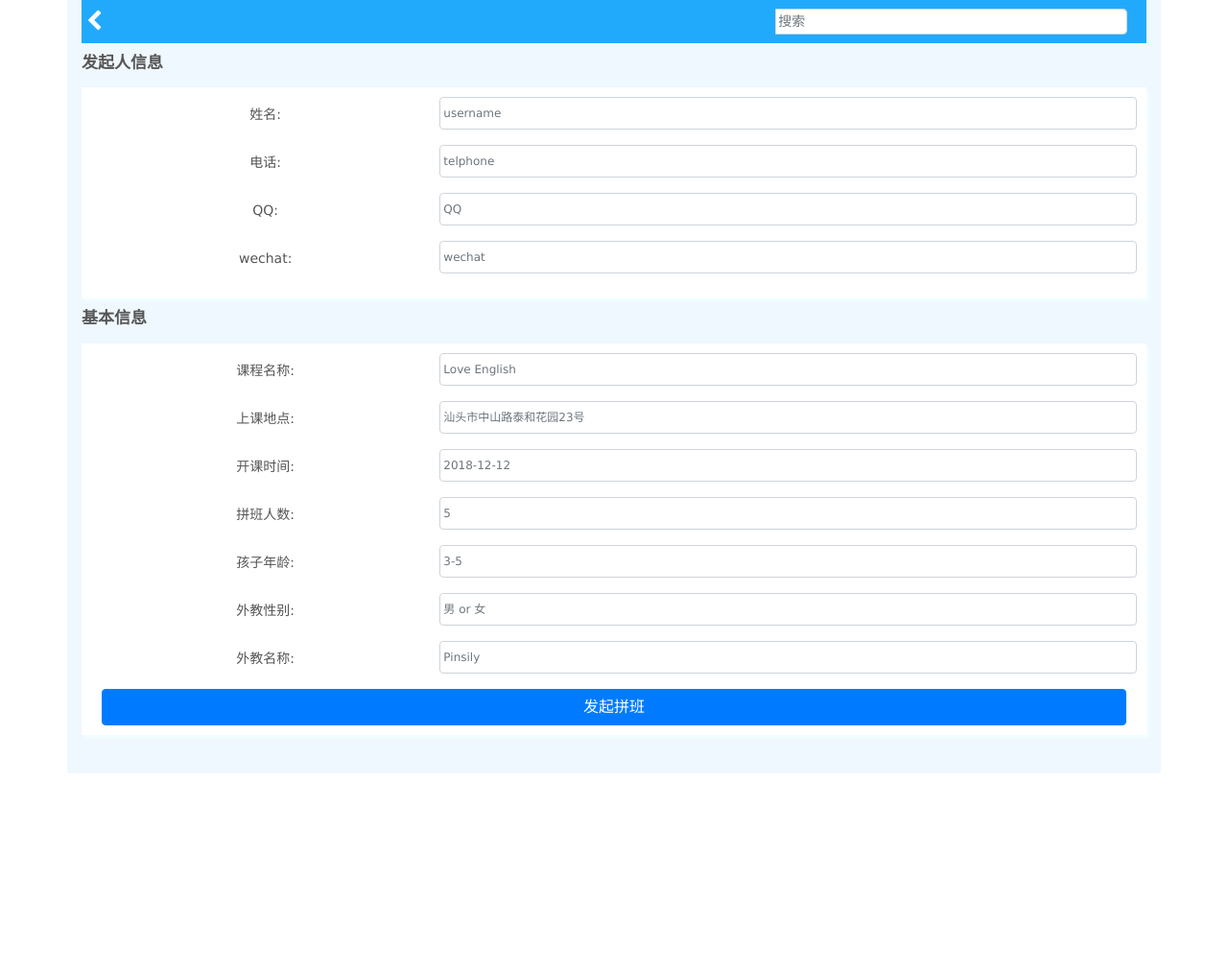
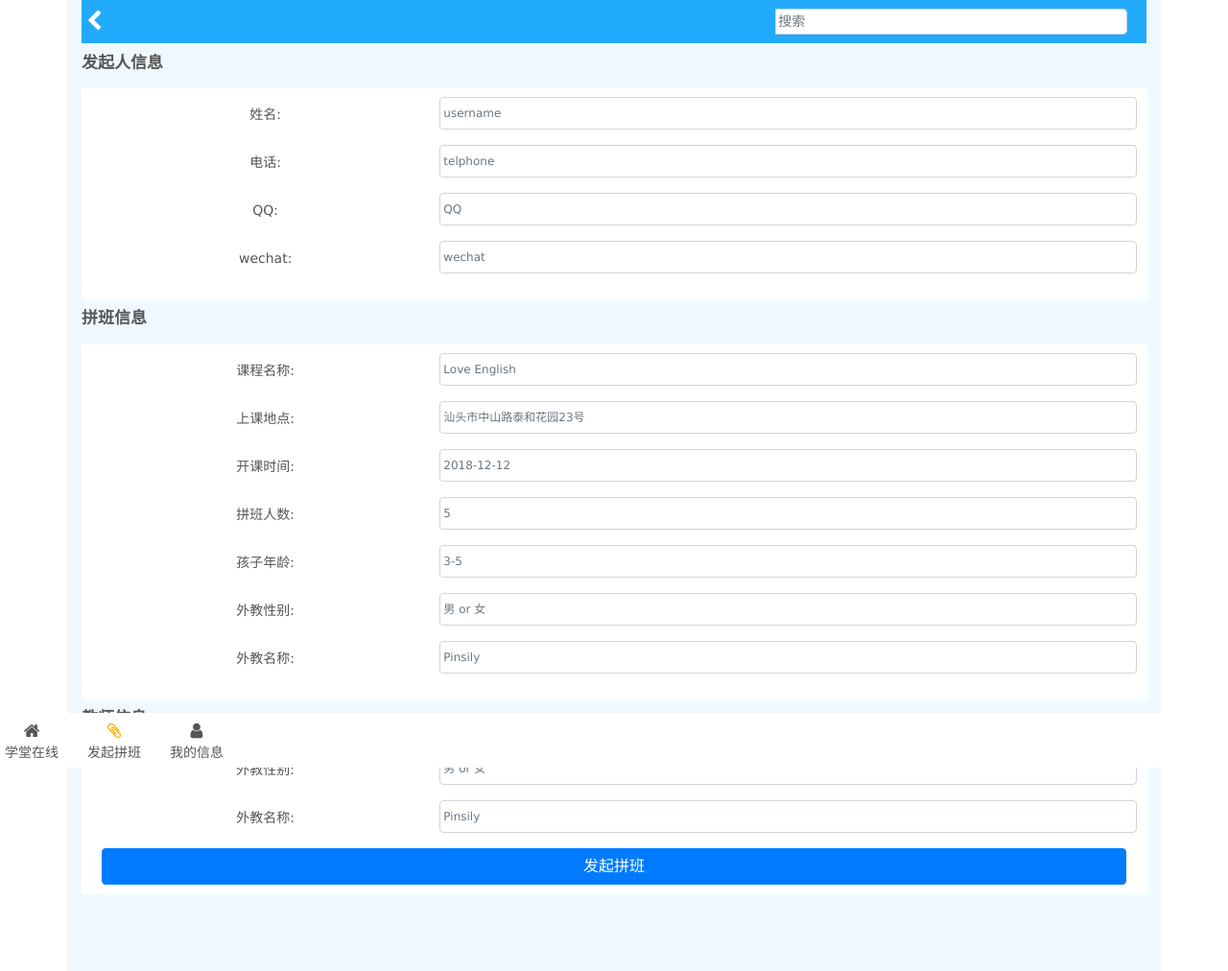
Before and after one commit to pinsily/youxue, a Django app: page /startclass/ in a window 1280 px wide. Shown: the whole page at 96% size. Before the commit the page ends 806 px from the top, so only its background shows below. Run offline with Django 3.2, Linux system fonts and the light colour scheme; some libraries are stand-ins or nearby versions.

Commit message:
表单 js 判断 页脚美化

```diff
--- a/dutch/templates/dutch/base.html
+++ b/dutch/templates/dutch/base.html
@@ -94,7 +94,7 @@
 
     </div>
 
-    <div style="padding: 20px;">
+    <div style="padding: 40px;">
 
     </div>
 
@@ -106,20 +106,46 @@
                 <ul class="navbar-nav text-center" style="width: 100%;">
                     <div class="row">
                         <div class="col-4">
-
-                        <li class="nav-item">
-                            <a class="nav-link" href="#">学堂在线</a>
+                            {% if page == 'index' %}
+                                <li class="nav-item" style="padding-top: 5px;">
+                                    <span><i class="fa fa-home"
+                                             style="font-size: 18px; color: rgb(255, 174, 0);"></i></span>
+                                    <a class="nav-link" style="padding: 0;" href="{% url 'dutch:index' %}">学堂在线</a>
                                 </li>
+                            {% else %}
+                                <li class="nav-item" style="padding-top: 5px;">
+                                    <span><i class="fa fa-home" style="font-size: 18px;"></i></span>
+                                    <a class="nav-link" style="padding: 0;" href="{% url 'dutch:index' %}">学堂在线</a>
+                                </li>
+                            {% endif %}
                         </div>
                         <div class="col-4">
-                        <li class="nav-item">
-                            <a class="nav-link" href="{% url 'dutch:startclass' %}">发起拼班</a>
+                            {% if page == 'start' %}
+                                <li class="nav-item" style="padding-top: 5px;">
+                                    <span><i class="fa fa-paperclip"
+                                             style="font-size: 18px; color: rgb(255, 174, 0);"></i></span>
+                                    <a class="nav-link" style="padding: 0;" href="{% url 'dutch:startclass' %}">发起拼班</a>
                                 </li>
+                            {% else %}
+                                <li class="nav-item" style="padding-top: 5px;">
+                                    <span><i class="fa fa-paperclip" style="font-size: 18px;"></i></span>
+                                    <a class="nav-link" style="padding: 0;" href="{% url 'dutch:startclass' %}">发起拼班</a>
+                                </li>
+                            {% endif %}
                         </div>
                         <div class="col-4">
-                        <li class="nav-item">
-                            <a class="nav-link" href="#">我的信息</a>
+                            {% if page == 'user' %}
+                                <li class="nav-item" style="padding-top: 5px;">
+                                    <span><i class="fa fa-user"
+                                             style="font-size: 18px; color: rgb(255, 174, 0);"></i></span>
+                                    <a class="nav-link" style="padding: 0;" href="{% url 'dutch:userpage' %}">我的信息</a>
                                 </li>
+                            {% else %}
+                                <li class="nav-item" style="padding-top: 5px;">
+                                    <span><i class="fa fa-user" style="font-size: 18px;"></i></span>
+                                    <a class="nav-link" style="padding: 0;" href="{% url 'dutch:userpage' %}">我的信息</a>
+                                </li>
+                            {% endif %}
                         </div>
                     </div>
                 </ul>
--- a/dutch/templates/dutch/startClass.html
+++ b/dutch/templates/dutch/startClass.html
@@ -43,7 +43,7 @@
 
 
         <div class="col-12">
-            <p style="font-size: 17px; font-weight: bold; margin: 8px 0 8px 0;">基本信息</p>
+            <p style="font-size: 17px; font-weight: bold; margin: 8px 0 8px 0;">拼班信息</p>
         </div>
 
         <div class="col-12">
@@ -82,6 +82,25 @@
                     <input type="text" class="form-control col-8" id="class-teacher-name" placeholder="Pinsily">
                 </div>
 
+            </div>
+        </div>
+
+        <div class="col-12">
+            <p style="font-size: 17px; font-weight: bold; margin: 8px 0 8px 0;">教师信息</p>
+        </div>
+
+    <div class="col-12">
+            <div class="start-form detail-block">
+                <div class="form-group row">
+                    <label for="class-teacher-gender" class="col-4 text-center">外教性别:</label>
+                    <input type="text" class="form-control col-8" id="class-teacher-gender" placeholder="男 or 女">
+                </div>
+
+                <div class="form-group row">
+                    <label for="class-teacher-name" class="col-4 text-center">外教名称:</label>
+                    <input type="text" class="form-control col-8" id="class-teacher-name" placeholder="Pinsily">
+                </div>
+
 
                 <div class="text-center">
                     <button type="button" class="btn btn-primary" style="width: 98%;" onclick="submitDutch()">发起拼班
@@ -89,6 +108,8 @@
                 </div>
             </div>
         </div>
+
+
     </div>
 
 
@@ -98,22 +119,57 @@
 
             var url = "{% url 'dutch:startclass' %}";
 
+            var idname = $("#username").val();
+            var userphone = $("#userphone").val();
+            var userqq = $("#userqq").val();
+            var userwechat = $("#userwechat").val();
+
+            if (idname === "") {
+                alert("名字不能为空!");
+                return;
+            }
+
+            if (!(/^1[34578]\d{9}$/.test(userphone))) {
+                alert("手机号码有误，请检查!");
+                return;
+            }
+
+            if (!(/^[1-9]\d{4,9}$/.test(userqq)) && userqq !== "") {
+                alert("QQ号码有误， 请检查!");
+                return;
+            }
+
+
+            var class_name = $("#class-name").val();
+            var class_address = $("#class-address").val();
+            var class_time = $("#class-time").val();
+            var class_people = $("#class-people").val();
+            var class_age = $("#class-age").val();
+            var teacher_gender = $("#class-teacher-gender").val();
+            var teacher_name = $("#class-teacher-name").val();
+
+            if(class_name==="" || class_address==="" || class_time===""
+                || class_people==="" ||class_age===""){
+                alert("拼班信息不能为空!");
+                return;
+            }
+
             var data = {
 
                 // 发起人信息
-                idname: $("#username").val(),
-                userphone: $("#userphone").val(),
-                userqq: $("#userqq").val(),
-                userwechat: $("#userwechat").val(),
+                idname: idname,
+                userphone: userphone,
+                userqq: userqq,
+                userwechat: userwechat,
 
                 // 拼班信息
-                class_name: $("#class-name").val(),
-                class_address: $("#class-address").val(),
-                class_time: $("#class-time").val(),
-                class_people: $("#class-people").val(),
-                class_age: $("#class-age").val(),
-                teacher_gender: $("#class-teacher-gender").val(),
-                teacher_name: $("#class-teacher-name").val(),
+                class_name: class_name,
+                class_address: class_address,
+                class_time: class_time,
+                class_people: class_people,
+                class_age: class_age,
+                teacher_gender: teacher_gender,
+                teacher_name: teacher_name
 
             };
 
@@ -132,7 +188,3 @@
     </script>
 
 {% endblock %}
-
-{% block footer %}
-
-{% endblock %}
--- a/dutch/urls.py
+++ b/dutch/urls.py
@@ -12,6 +12,7 @@ urlpatterns = [
     path('joinclass/', views.join_class, name='joinclass'),
     # path("detail/", views.detail, name="detail"),
     path("search/", views.search, name="search"),
-    path("startclass/", views.startclass, name="startclass")
+    path("startclass/", views.startclass, name="startclass"),
+    path("userpage/", views.userpage, name="userpage")
 
 ]
--- a/dutch/views.py
+++ b/dutch/views.py
@@ -1,6 +1,5 @@
 from django.http import JsonResponse
 from django.shortcuts import render
-from django.utils.datastructures import MultiValueDictKeyError
 from django.views.decorators.csrf import csrf_exempt
 from django.views.generic import DetailView
 
@@ -14,6 +13,7 @@ def index(request):
 
     data = {
         'courses': courses,
+        'page': 'index',
     }
 
     return render(request, 'dutch/index.html', data)
@@ -46,6 +46,7 @@ class CourseDetailView(DetailView):
 
     # 为模板添加分类和标签上下文变量
     def get_context_data(self, **kwargs):
+        kwargs["page"] = "detail"
         return super(CourseDetailView, self).get_context_data(**kwargs)
 
 
@@ -86,8 +87,7 @@ def startclass(request):
                                         sponsor="1")
         return JsonResponse(ret_data)
 
-
-    return render(request, 'dutch/startClass.html')
+    return render(request, 'dutch/startClass.html', {"page": "start"})
 
 
 @csrf_exempt
@@ -120,4 +120,6 @@ def join_class(request):
         ret_data = {'ret_code': '300', 'ret_message': "加入失败!"}
         return JsonResponse(ret_data)
 
-    return render(request, 'dutch/index.html')
+
+def userpage(request):
+    return render(request, 'dutch/userpage.html', {"page": "user"})
```
Also changed, not shown: dutch/templates/dutch/detail.html (+44 -15 lines), dutch/templates/dutch/userpage.html (added, +15 -0 lines). Lines whose indentation alone changed are shown as unchanged.
